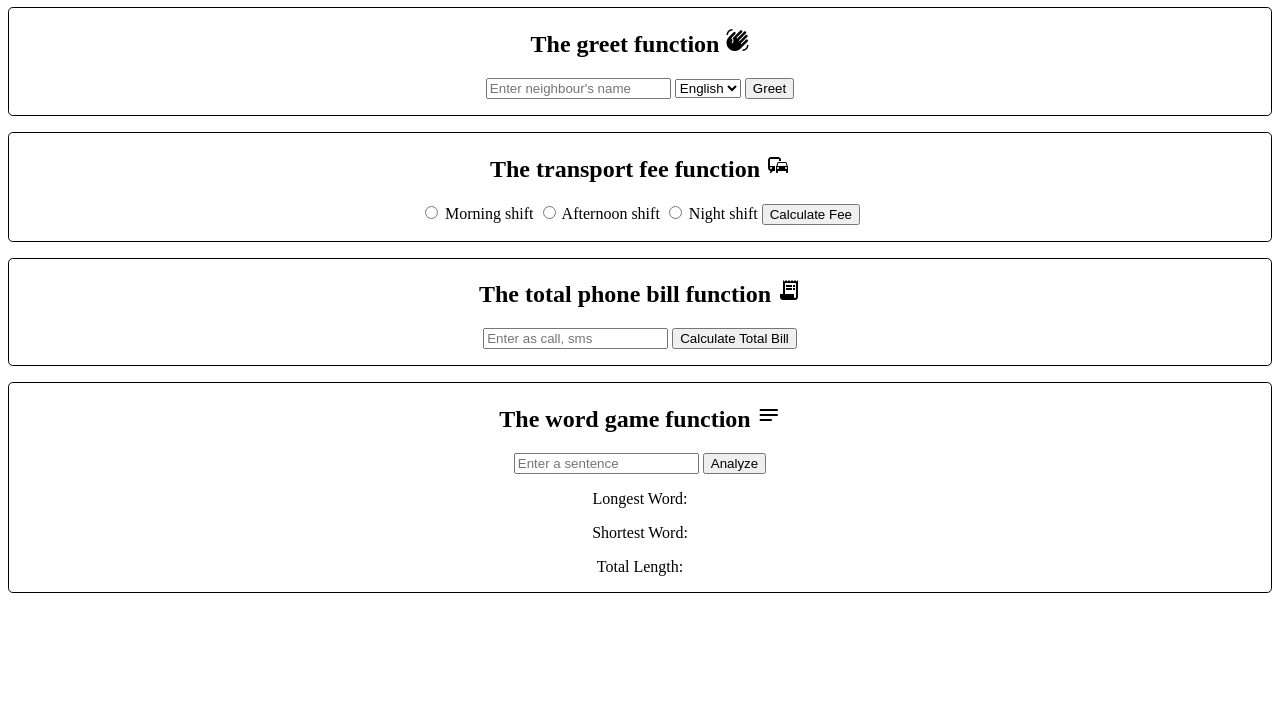
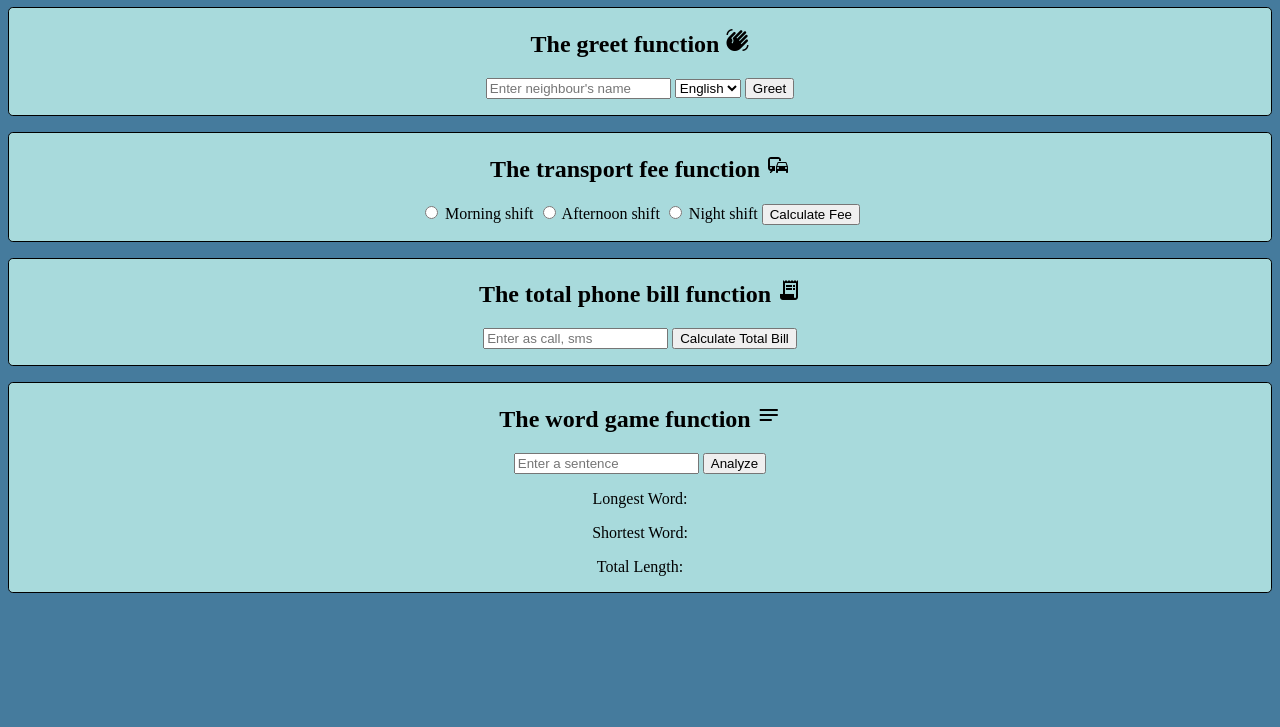
Before and after one commit to grac-e/alpinejs-bootcamp-widgets, a plain HTML site: page index.html in a window 1280 px wide. Shown: the part 73-800 px from the top of the page. Drawn offline with nearby package versions, Linux system fonts and the light colour scheme.

Commit message:
bootcamp widgets

```diff
--- a/index.html
+++ b/index.html
@@ -7,12 +7,17 @@
     <title>Bootcamp widgets</title>
     <script defer src="https://cdn.jsdelivr.net/npm/alpinejs@3.x.x/dist/cdn.min.js"></script>
     <link rel="stylesheet" href="https://fonts.googleapis.com/icon?family=Material+Icons">
+<style>
+    body {
+            background-color: #457b9d;
+        }
+</style>
 </head>
 
 <body>
     <div style="text-align: center;">
         <h1 class="heading">Bootcamp Widgets</h1>
-        <div style="border: 1px solid #000; border-radius: 0.3em;">
+        <div style="border: 1px solid #000; border-radius: 0.3em; background-color: #a8dadc;">
             <h2>The greet function <i class="material-icons">waving_hand</i></h2>
             <div x-data="greetingNeighbour()">
                 <input x-model="neighbourName" type="text" placeholder="Enter neighbour's name">
@@ -27,7 +32,7 @@
 
         <p></p>
 
-        <div style="border: 1px solid #000; border-radius: 0.3em;">
+        <div style="border: 1px solid #000; border-radius: 0.3em; background-color: #a8dadc;">
             <h2>The transport fee function <i class="material-icons">commute</i></h2>
             <div x-data="totalFees()">
                 <label>
@@ -46,7 +51,7 @@
 
         <p></p>
 
-        <div style="border: 1px solid #000; border-radius: 0.3em;">
+        <div style="border: 1px solid #000; border-radius: 0.3em; background-color: #a8dadc;">
             <h2>The total phone bill function <i class="material-icons">receipt_long</i></h2>
             <div x-data="phoneBill()">
                 <input x-model="phoneData" type="text" placeholder="Enter as call, sms">
@@ -57,7 +62,7 @@
 
         <p></p>
 
-        <div style="border: 1px solid #000; border-radius: 0.3em;">
+        <div style="border: 1px solid #000; border-radius: 0.3em; background-color: #a8dadc;">
             <h2>The word game function <i class="material-icons">notes</i></h2>
             <div x-data="wordCrush()">
                 <input x-model="sentence" type="text" placeholder="Enter a sentence">
```
